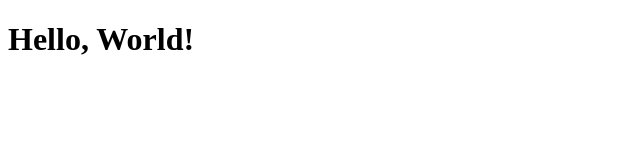
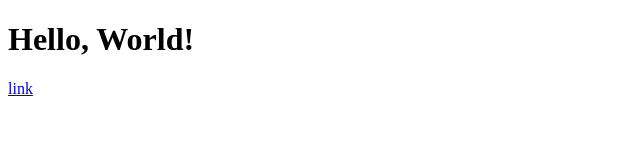
Before and after one commit to Salemoche/HFIAD22, a plain HTML site: page index.html in a window 1280 px wide. Shown: the full height of the page, 0-640 px from the left. Drawn offline with Linux system fonts and the light colour scheme.

Commit message:
add link

```diff
--- a/index.html
+++ b/index.html
@@ -7,6 +7,6 @@
 </head>
 <body>
     <h1>Hello, World!</h1>
-    <a href="/issues/index.html"></a>
+    <a href="/issues/index.html">link</a>
 </body>
 </html>
```
